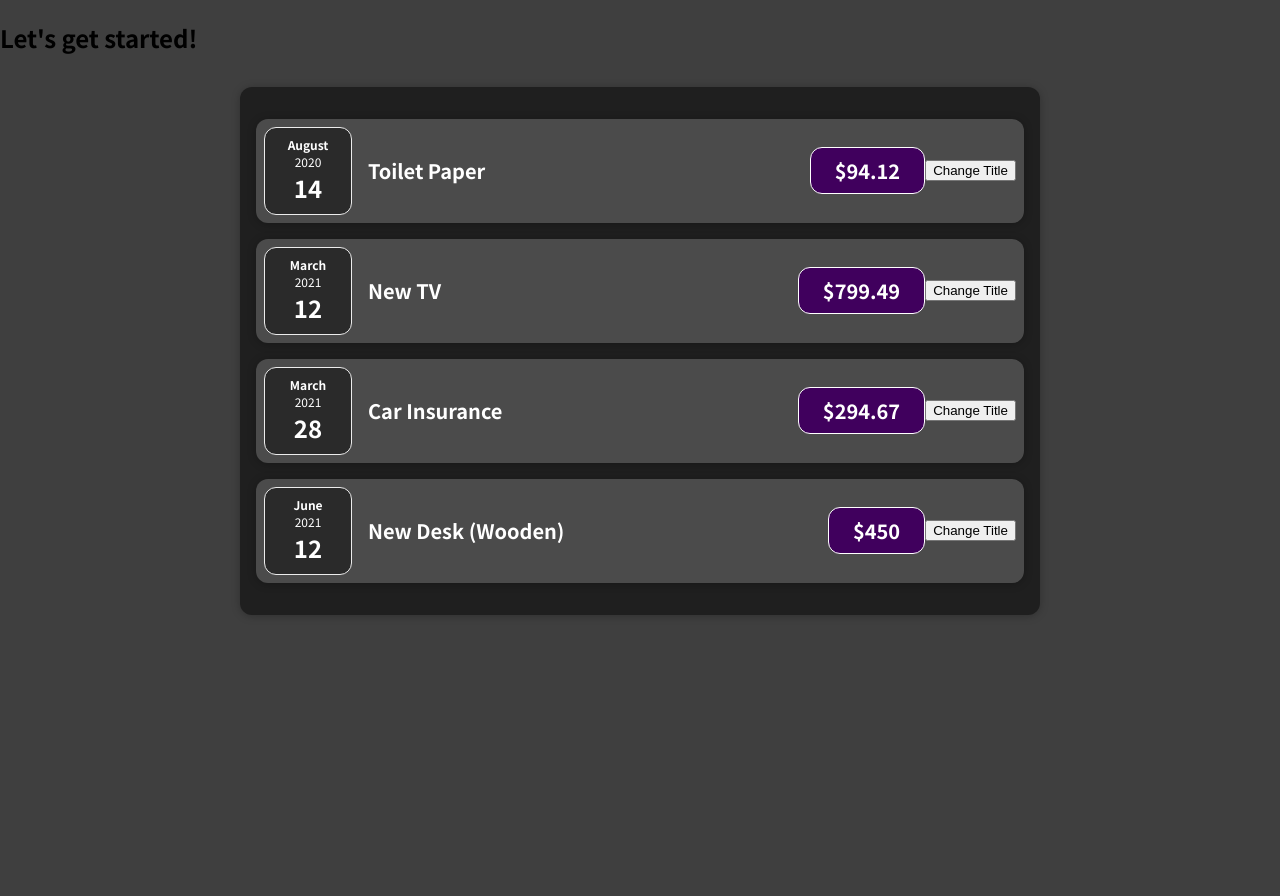
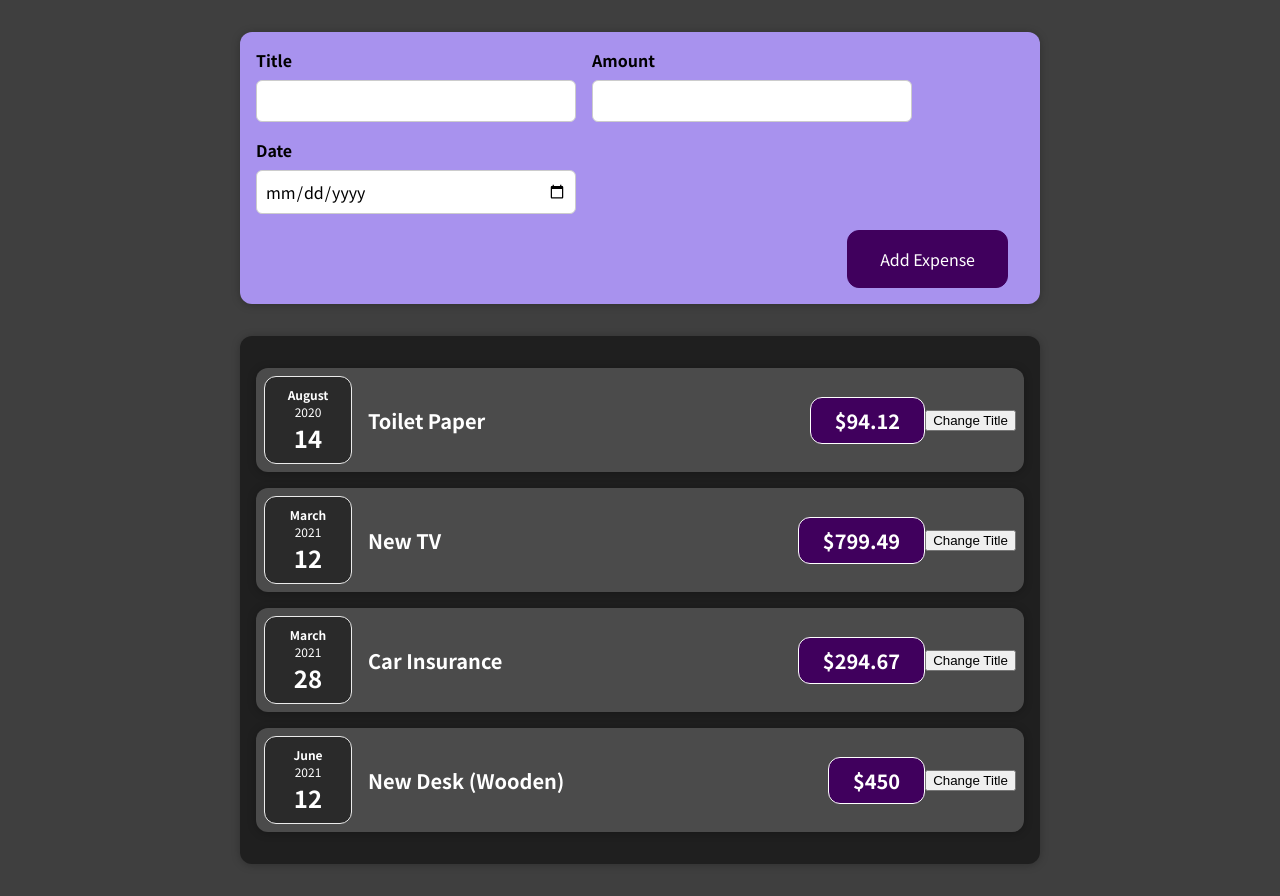
Before and after one commit to chrisziegler/maxreact-05072022, a React (Create React App) app: page / in a window 1280 px wide. Before the commit the page ends 800 px from the top, so only its background shows below. Built offline with nearby package versions, Linux system fonts and the light colour scheme.

Commit message:
added submit form and update App state

```diff
--- a/package.json
+++ b/package.json
@@ -6,6 +6,7 @@
     "@testing-library/jest-dom": "^5.16.4",
     "@testing-library/react": "^13.2.0",
     "@testing-library/user-event": "^13.5.0",
+    "nanoid": "^3.3.4",
     "react": "^18.1.0",
     "react-dom": "^18.1.0",
     "react-scripts": "5.0.1",
--- a/src/App.js
+++ b/src/App.js
@@ -1,33 +1,45 @@
-import React from 'react'
+import React, { useState, useEffect } from 'react'
 import Expenses from './components/Expenses/Expenses'
+import NewExpense from './components/NewExpense/NewExpense'
+import { expenseData } from './expense_data'
+const App = () => {
+  // const expenses = [
+  //   {
+  //     id: 'e1',
+  //     title: 'Toilet Paper',
+  //     amount: 94.12,
+  //     date: new Date(2020, 7, 14),
+  //   },
+  //   { id: 'e2', title: 'New TV', amount: 799.49, date: new Date(2021, 2, 12) },
+  //   {
+  //     id: 'e3',
+  //     title: 'Car Insurance',
+  //     amount: 294.67,
+  //     date: new Date(2021, 2, 28),
+  //   },
+  //   {
+  //     id: 'e4',
+  //     title: 'New Desk (Wooden)',
+  //     amount: 450,
+  //     date: new Date(2021, 5, 12),
+  //   },
+  // ]
 
-const App = () => {
-  const expenses = [
-    {
-      id: 'e1',
-      title: 'Toilet Paper',
-      amount: 94.12,
-      date: new Date(2020, 7, 14),
-    },
-    { id: 'e2', title: 'New TV', amount: 799.49, date: new Date(2021, 2, 12) },
-    {
-      id: 'e3',
-      title: 'Car Insurance',
-      amount: 294.67,
-      date: new Date(2021, 2, 28),
-    },
-    {
-      id: 'e4',
-      title: 'New Desk (Wooden)',
-      amount: 450,
-      date: new Date(2021, 5, 12),
-    },
-  ]
+  useEffect(() => {
+    setData(expenseData)
+  }, [])
+
+  const [data, setData] = useState(expenseData)
+
+  const submitHandler = newExpenseData => {
+    const updatedData = data.concat(newExpenseData)
+    setData(updatedData)
+  }
 
   return (
     <div>
-      <h2>Let's get started!</h2>
-      <Expenses items={expenses} />
+      <NewExpense formSubmitHandler={submitHandler} />
+      <Expenses items={data} />
     </div>
   )
 }
--- a/src/components/Expenses/ExpenseDate.js
+++ b/src/components/Expenses/ExpenseDate.js
@@ -2,10 +2,14 @@ import React from 'react'
 
 import './ExpenseDate.css'
 
-const ExpenseDate = props => {
-  const month = props.date.toLocaleString('en-US', { month: 'long' })
-  const day = props.date.toLocaleString('en-US', { day: '2-digit' })
-  const year = props.date.getFullYear()
+const ExpenseDate = ({ date }) => {
+  // needed to convert form data "YYYY-MM-DD" to a date object first
+  const month = new Date(date).toLocaleString('en-US', { month: 'long' })
+  const day = new Date(date).toLocaleString('en-US', { day: '2-digit' })
+  const year = new Date(date).getFullYear()
+  // const year = date.getFullYear()
+  // const year = date.toLocaleString('en-US', {})
+  // console.log(date.getFullYear())
 
   return (
     <div className="expense-date">
--- a/src/components/NewExpense/ExpenseForm.js
+++ b/src/components/NewExpense/ExpenseForm.js
@@ -0,0 +1,79 @@
+import React, { useState } from 'react'
+import './ExpenseForm.css'
+
+const ExpenseForm = ({ saveExpenseDataHandler }) => {
+  const [newExpense, setNewExpense] = useState({
+    title: '',
+    amount: '',
+    date: '',
+  })
+
+  const newExpenseData = e => {
+    e.preventDefault()
+    // const expenseWithId = { ...newExpense, id: nanoid(10) }
+    setNewExpense({
+      title: '',
+      amount: '',
+      date: '',
+    })
+    saveExpenseDataHandler(newExpense)
+  }
+
+  const handleChange = event => {
+    let { value } = event.target
+    // dynamic keys [computed properties]
+    // properly setState passing-in previous state
+    setNewExpense(prevState => {
+      return {
+        ...prevState,
+        [event.target.name]: value,
+      }
+    })
+  }
+
+  return (
+    <form onSubmit={newExpenseData}>
+      <div className="new-expense__controls">
+        <div className="new-expense__control">
+          <label htmlFor="form-title">Title</label>
+          <input
+            type="text"
+            name="title"
+            id="form-title"
+            value={newExpense.title}
+            onChange={handleChange}
+          />
+        </div>
+        <div className="new-expense__control">
+          <label htmlFor="form-amount">Amount</label>
+          <input
+            type="number"
+            min="0.01"
+            step="0.01"
+            name="amount"
+            id="form-amount"
+            value={newExpense.amount}
+            onChange={handleChange}
+          />
+        </div>
+        <div className="new-expense__control">
+          <label htmlFor="form-date">Date</label>
+          <input
+            type="date"
+            min="2022-01-01"
+            max="2024"
+            name="date"
+            id="form-date"
+            value={newExpense.date}
+            onChange={handleChange}
+          />
+        </div>
+      </div>
+      <div className="new-expense__actions">
+        <button>Add Expense</button>
+      </div>
+    </form>
+  )
+}
+
+export default ExpenseForm
--- a/src/components/NewExpense/NewExpense.js
+++ b/src/components/NewExpense/NewExpense.js
@@ -1,26 +1,19 @@
 import React from 'react'
+import { nanoid } from 'nanoid'
 import './NewExpense.css'
+import ExpenseForm from './ExpenseForm'
 
-const NewExpense = () => {
-  return <div>NewExpense</div>
+const NewExpense = ({ formSubmitHandler }) => {
+  const saveExpenseDataHandler = enteredExpenseData => {
+    const expenseWithId = { ...enteredExpenseData, id: nanoid(10) }
+    formSubmitHandler(expenseWithId)
+  }
+
+  return (
+    <div className="new-expense">
+      <ExpenseForm saveExpenseDataHandler={saveExpenseDataHandler} />
+    </div>
+  )
 }
 
 export default NewExpense
-
-function f1() {
-  return this
-}
-
-// In a browser:
-f1() === window // true
-// 'strict mode'; // undefined
-
-// In Node:
-f1() === globalThis // true
-// 'strict mode'; // undefined
-function f2() {
-  // see strict mode
-  return this
-}
-
-f2() === undefined // true
--- /dev/null
+++ b/src/expense_data.js
@@ -0,0 +1,21 @@
+export const expenseData = [
+  {
+    id: 'e1',
+    title: 'Toilet Paper',
+    amount: 94.12,
+    date: new Date(2020, 7, 14),
+  },
+  { id: 'e2', title: 'New TV', amount: 799.49, date: new Date(2021, 2, 12) },
+  {
+    id: 'e3',
+    title: 'Car Insurance',
+    amount: 294.67,
+    date: new Date(2021, 2, 28),
+  },
+  {
+    id: 'e4',
+    title: 'New Desk (Wooden)',
+    amount: 450,
+    date: new Date(2021, 5, 12),
+  },
+]
```
Also changed, not shown: 1 other file (tests, documents, lock files or other folders).
